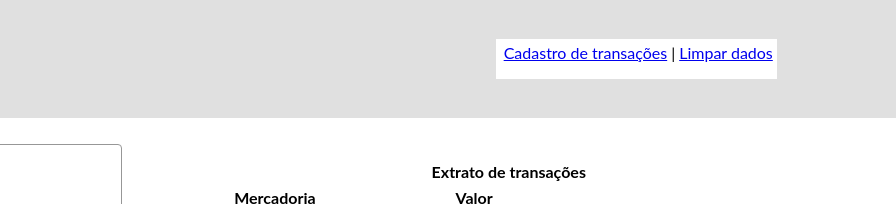
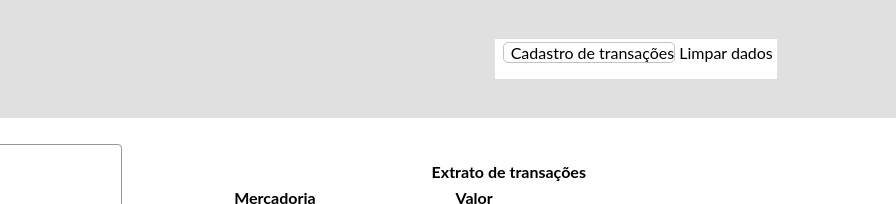
Before and after one commit to AlexHGama/projeto_ind, a plain HTML site: page index.html in a window 1280 px wide. Shown: the top 204 px of the page, 384-1280 px from the left. Drawn offline with Linux system fonts and the light colour scheme.

Commit message:
Projeto 1.parte finalizado...

```diff
--- a/index.html
+++ b/index.html
@@ -31,11 +31,11 @@
               X
             </div>
             <div>
-              <a href="lmercadoria" onclick="dirc_cursor_nome_mercadoria()">Cadastro de transações</a>
+              <a class="lmercadoria" onclick="dirc_cursor_nome_mercadoria()">Cadastro de transações</a>
             </div>
-            <div class="divisor">|</div>
+            <ul class="divisor">
             <div>
-              <a href="Limpar dados" onclick="limpar()">Limpar dados</a>
+              <a class="Limpar dados" onclick="limpar()">Limpar dados</a>
             </div>
           </div>
         </div>
```
